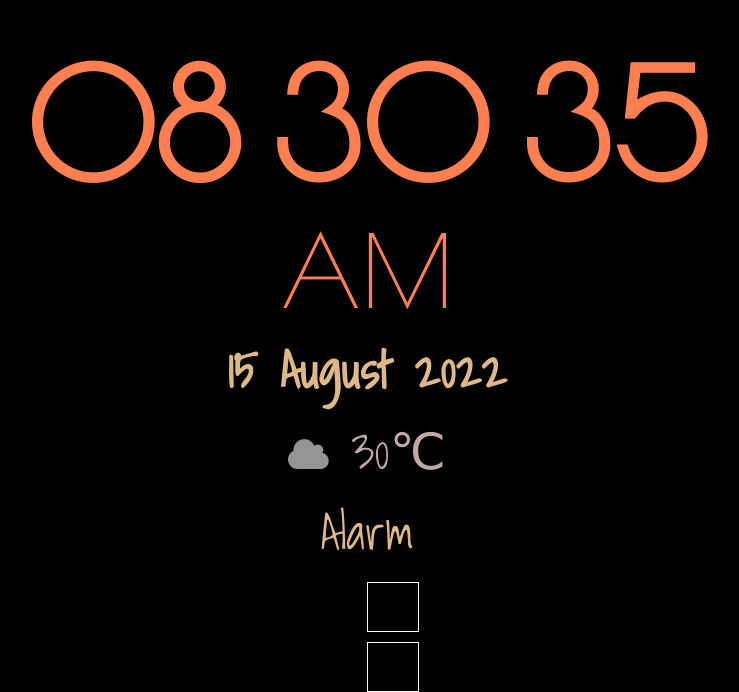
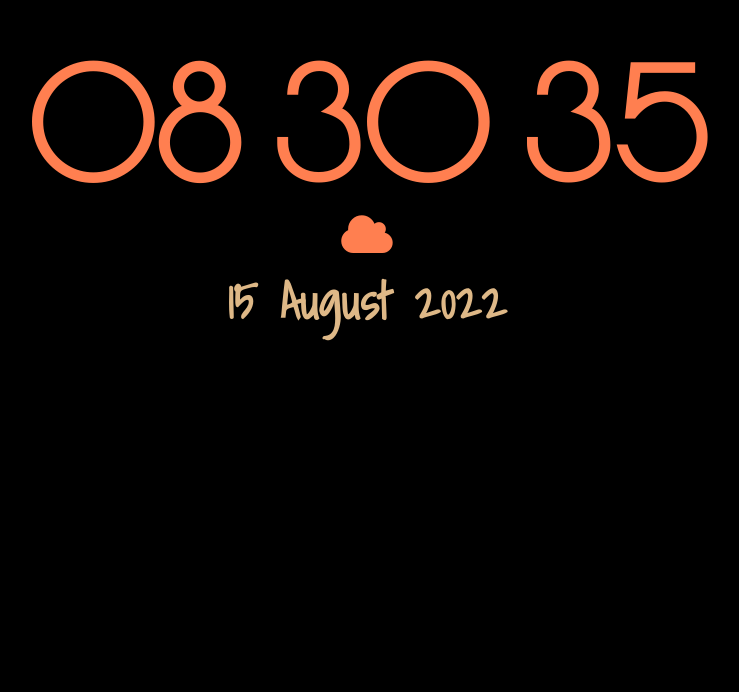
Before and after one commit to sahmedroni/JSprojects-clock, a plain HTML site: page index.html in a window 1280 px wide. Shown: the part 213-905 px from the top of the page, without its empty margins (273-1012 px from the left). After the commit the page ends 800 px from the top, so only its background shows below. Drawn offline with nearby package versions, Linux system fonts and the light colour scheme.

Commit message:
modified:   index.html 	modified:   script.js 	modified:   style.css

```diff
--- a/index.html
+++ b/index.html
@@ -11,18 +11,16 @@
 <link href="https://fonts.googleapis.com/css2?family=Poiret+One&family=Shadows+Into+Light&display=swap" rel="stylesheet">
 <link rel="stylesheet" href="https://cdnjs.cloudflare.com/ajax/libs/font-awesome/4.7.0/css/font-awesome.min.css">
 
+
 </head>
 <body>
     <h1 id="clock" class="main-clock" onload="myClock()"></h1>
-    <p id="sess" class="sess">sess</p>
-    <h5 id="date" class="date" onload="myDate()">date</h5>
-    <p id="temp" class="temp-text" onload="myTemp()"><i class="fa fa-cloud" style="font-size:38px;color:rgb(151, 148, 148)"></i> 30&#8451;</p>
-    <p id="alarm" class="alarm" onload="myClock()">Alarm</p>
-    <input type="number" class="setalarm" id="sethour">
-    <input type="number" class="setalarm" id="setminute">
+    <p id="sess" style="font-size:48px" onload="myClock()"></p>
+    <h5 id="date" class="date" onload="myDate()"></h5>
 
 
 
-    <script src="script.js"></script>
+
+<script src="script.js"></script>
 </body>
 </html>
--- a/script.js
+++ b/script.js
@@ -5,7 +5,7 @@ function myClock() //function declared
     let hh = date.getHours();   //get only hour from date() fumction.
     let mm = date.getMinutes(); //get only minute from date() fumction.
     let ss = date.getSeconds(); //get only secons from date() fumction.
-    let session = "AM"; //variable to hold the AM PM
+    let session = document.getElementById("sess").className = "sess fa fa-cloud";; //variable to hold the AM PM
 
 // condition to convert 24 hours to 12 hours clock.
 if (hh == 0) {
@@ -14,30 +14,31 @@ if (hh == 0) {
 
 // it will calculate 24 hours time to 12 hours time mode.
 if (hh > 12) {
-    hh = hh-12;
-    session = "PM";
+  hh = hh-12;
+session = "PM";
 }
+
+//if (session == "PM") {
+//document.getElementById('ico').className = "fa-light fa-sun";
+//}
+
 
 // to add a 0 before single digits.
 hh = (hh < 10) ? "0" + hh : hh;
 mm = (mm < 10) ? "0" + mm : mm;
 ss = (ss < 10) ? "0" + ss : ss;
 
-
+//document.getElementById("sess").innerHTML = session;
+if (session=="PM") {
+    session = document.getElementById("sess").className = "sess fa fa-sun-o";
+}
 
 let time = hh + "  " + mm + "  " + ss; //forming the time and holding in a variable
 document.getElementById("clock").innerHTML = time;  // display the final time to the html tag
-document.getElementById('sess').innerHTML = session;
+
 setTimeout(myClock,1000);
 
-//alarm section
-let alarmHour
-if (hh == document.getElementById("sethour").value &&
-mm == document.getElementById("setminute").value) {
-    document.getElementById("alarm").innerHTML = "Wakeup";
-    document.getElementById("alarm").style.backgroundColor = "Red";
-}
-else document.getElementById("alarm").innerHTML = "Alarm";
+
 
 }
 myClock();
--- a/style.css
+++ b/style.css
@@ -6,6 +6,11 @@
 }
 body {
     margin-top: 250px;
+    display: flex;
+    flex-wrap: wrap;
+    flex-direction: column;
+    justify-content: center;
+    align-items: center;
 }
 
 .main-clock {
@@ -18,10 +23,11 @@ body {
 .sess {
     color:coral;
  text-align: center;
- font-size: 100px;
+ font-size: 48px;
  font-family: 'Poiret One', cursive;
  margin-top: 0;
 }
+
 
 .date {
     color: burlywood;
```
